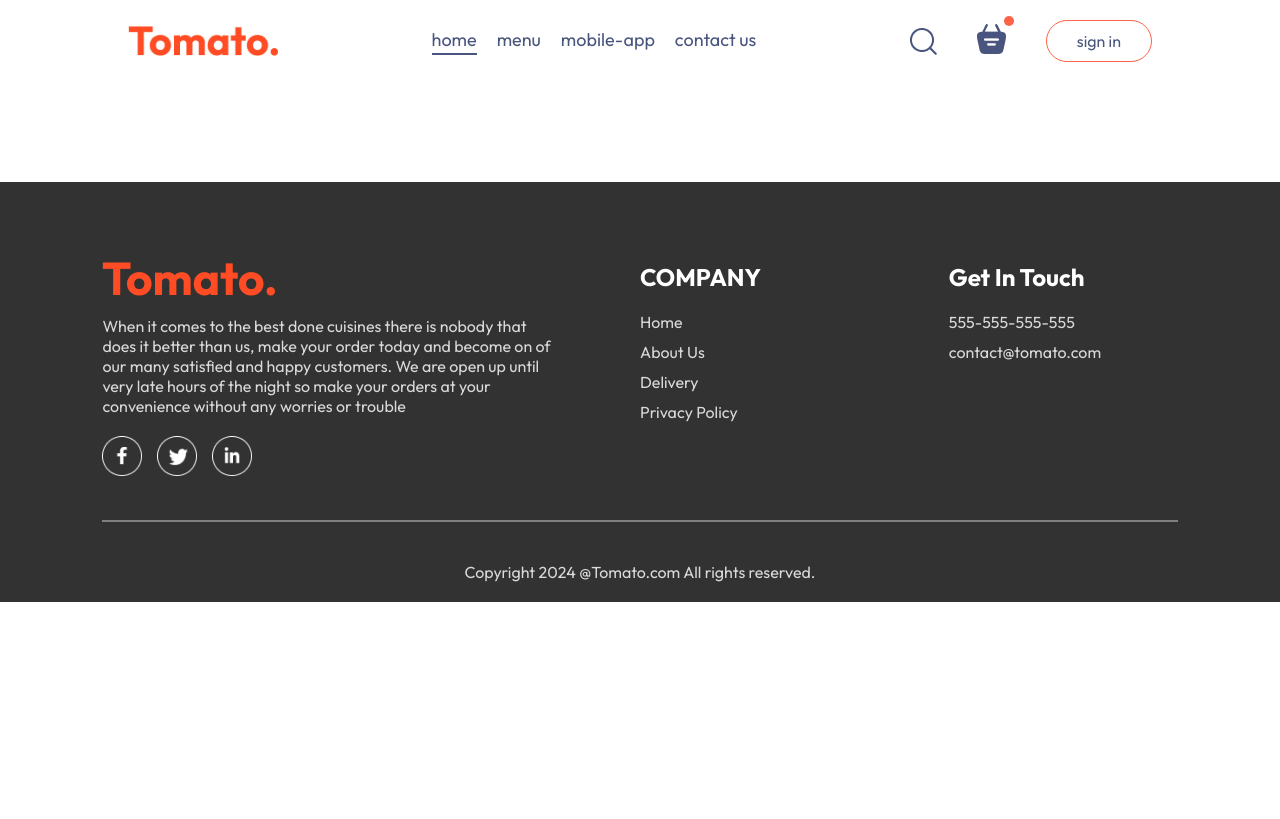
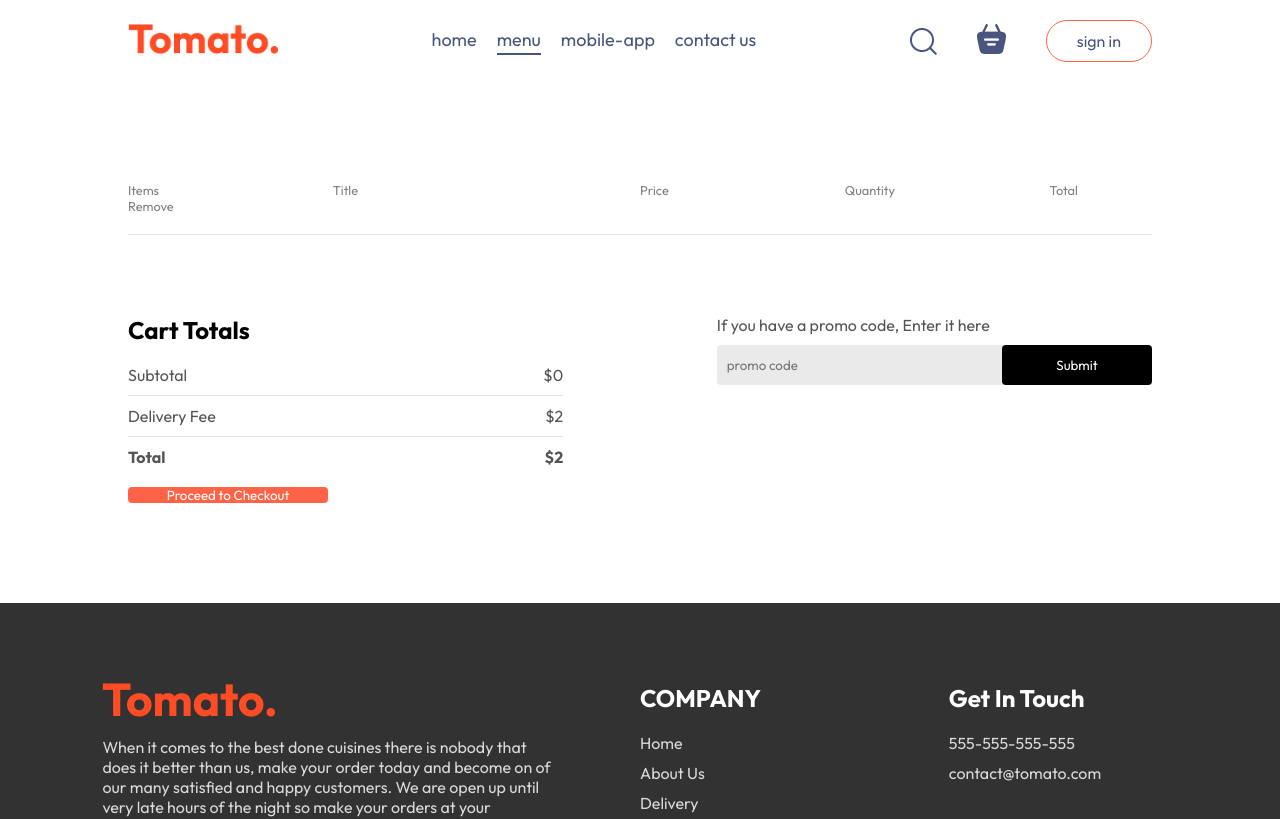
Before and after one commit to BrianWahungu/food-del, a React (Vite) app in the folder frontend/: page /Cart in a window 1280 px wide. Shown: the top 819 px of the page. Built offline with nearby package versions, Linux system fonts and the light colour scheme.

Commit message:
Create Cart Page Complete

```diff
--- a/frontend/src/components/Navbar/Navbar.jsx
+++ b/frontend/src/components/Navbar/Navbar.jsx
@@ -1,15 +1,18 @@
-import React, { useState } from 'react'
+import React, { useContext, useState } from 'react'
 import './Navbar.css'
 import { assets } from '../../assets/assets'
 import { Link } from 'react-router-dom';
+import { StoreContext } from '../../context/StoreContext';
 
 const Navbar = ({setShowLogin}) => {
 
-    const [menu,setMenu] = useState("home")
+    const [menu,setMenu] = useState("menu")
+
+    const {getTotalCartAmount} = useContext(StoreContext);
 
   return (
     <div className='navbar'>
-        <img src={assets.logo} alt="" className="logo" />
+        <Link to='/'><img src={assets.logo} alt="" className="logo" /></Link>
         <ul className="navbar-menu">
             <Link to='/' onClick={()=>setMenu("home")} className={menu==="home"?"active":""}>home</Link>
             <a href='#explore-menu' onClick={()=>setMenu("menu")}className={menu==="menu"?"active":""}>menu</a>
@@ -19,8 +22,8 @@ const Navbar = ({setShowLogin}) => {
         <div className="navbar-right">
             <img src={assets.search_icon} alt="" />
             <div className="navbar-search-icon">
-                <img src={assets.basket_icon} alt="" />
-                <div className="dot"></div>
+                <Link to='/cart'><img src={assets.basket_icon} alt="" /></Link>
+                <div className={getTotalCartAmount()===0?"":"dot"}></div>
             </div>
             <button onClick={()=>setShowLogin(true)}>sign in</button>
         </div>
--- a/frontend/src/context/StoreContext.jsx
+++ b/frontend/src/context/StoreContext.jsx
@@ -1,42 +1,48 @@
 import { createContext, useEffect, useState } from "react";
 import { food_list } from "../assets/assets";
 
-export const StoreContext = createContext(null)
+export const StoreContext = createContext(null);
 
 const StoreContextProvider = (props) => {
-
-    const [cartItems,setCartItems] = useState({});
+  const [cartItems, setCartItems] = useState({});
 
   const addToCart = (itemId) => {
     if (!cartItems[itemId]) {
-            setCartItems((prev)=>({...prev,[itemId]:1}))
+      setCartItems((prev) => ({ ...prev, [itemId]: 1 }));
+    } else {
+      setCartItems((prev) => ({ ...prev, [itemId]: prev[itemId] + 1 }));
     }
-        else {
-            setCartItems((prev)=>({...prev,[itemId]:prev[itemId]+1}))
+  };
+
+  const removeFromCart = (itemId) => {
+    setCartItems((prev) => ({ ...prev, [itemId]: prev[itemId] - 1 }));
+  };
+
+  const getTotalCartAmount = () => {
+    let totalAmount = 0;
+    for (const item in cartItems) {
+      if (cartItems[item] > 0) {
+        let itemInfo = food_list.find((product) => product._id === item);
+        totalAmount += itemInfo.price * cartItems[item];
       }
     }
-
-    const removeFromCart = (itemId) => {
-        setCartItems((prev)=>({...prev,[itemId]:prev[itemId]-1}))
-    }
-
-    useEffect(()=>{
-        console.log(cartItems);
-    },[cartItems])
+    return totalAmount;
+  };
 
   const contextValue = {
     food_list,
     cartItems,
     setCartItems,
     addToCart,
-        removeFromCart
-    }
+    removeFromCart,
+    getTotalCartAmount
+  };
 
-    return(
+  return (
     <StoreContext.Provider value={contextValue}>
       {props.children}
     </StoreContext.Provider>
-    )
-}
+  );
+};
 
 export default StoreContextProvider;
--- a/frontend/src/pages/Cart/Cart.css
+++ b/frontend/src/pages/Cart/Cart.css
@@ -0,0 +1,90 @@
+.cart{
+    margin-top: 100px;
+}
+.cart-items-title{
+    display: grid;
+    grid-template-columns: 1fr 1.5fr 1fr 1fr 0.5fr;
+    align-items: center;
+    color: gray;
+    font-size: max(1vw,10px);
+}
+.cart-items-item{
+    margin: 10px 0px;
+    color: black;
+}
+.cart-items-item img{
+    width: 50px;
+}
+.cart hr{
+    height: 1px;
+    background-color: #e2e2e2;
+    border: none;
+}
+.cart-items-item .cross{
+    cursor: pointer;
+}
+.cart-bottom{
+    margin-top: 80px;
+    display: flex;
+    justify-content: space-between;
+    gap: max(12vw,20px);
+}
+.cart-total{
+    flex: 1;
+    display: flex;
+    flex-direction: column;
+    gap: 20px;
+}
+.cart-total-details{
+    display: flex;
+    justify-content: space-between;
+    color: #555;
+}
+.cart-total hr{
+    margin: 10px 0px;
+}
+.cart-total button{
+    border: none;
+    color: white;
+    background-color: tomato;
+    width: max(15vw,200px);
+    padding: 12px,0px;
+    border-radius: 4px;
+    cursor: pointer;
+}
+.cart-promocode{
+    flex: 1;
+}
+.cart-promocode p{
+    color: #555;
+}
+.cart-promocode-input{
+    margin-top: 10px;
+    display: flex;
+    justify-content: space-between;
+    align-items: center;
+    background-color: #eaeaea;
+    border-radius: 4px;
+}
+.cart-promocode-input input{
+    background: transparent;
+    border: none;
+    outline: none;
+    padding-left: 10px;
+}
+.cart-promocode-input button{
+    width: max(10vw,150px);
+    padding: 12px 5px;
+    background-color: black;
+    border: none;
+    color: white;
+    border-radius: 4px;
+}
+@media (max-width:750px) {
+    .cart-bottom{
+        flex-direction: column-reverse;
+    }
+    .cart-promocode{
+        justify-content: start;
+    }
+}
--- a/frontend/src/pages/Cart/Cart.jsx
+++ b/frontend/src/pages/Cart/Cart.jsx
@@ -1,9 +1,73 @@
-import React from 'react'
+import React, { useContext } from 'react'
 import './Cart.css'
+import {StoreContext} from '../../context/StoreContext'
+
 const Cart = () => {
+
+  const {cartItems,food_list,removeFromCart, getTotalCartAmount} = useContext(StoreContext);
   return (
-    <div>
-
+    <div className='cart'>
+      <div className="cart-items">
+        <div className="cart-items-title">
+          <p>Items</p>
+          <p>Title</p>
+          <p>Price</p>
+          <p>Quantity</p>
+          <p>Total</p>
+          <p>Remove</p>
+        </div>
+        <br />
+        <hr />
+        {food_list.map((item,index)=>{
+            if(cartItems[item._id]>0)
+              {
+                return (
+                  <div>
+                  <div className='cart-items-title cart-items-item'>
+                      <img src={item.image} alt="" />
+                      <p>{item.name}</p>
+                      <p>${item.price}</p>
+                      <p>{cartItems[item._id]}</p>
+                      <p>${item.price*cartItems[item._id]}</p>
+                      <p onClick={()=>removeFromCart(item._id)} className='cross'>x</p>
+                  </div>
+                  <hr />
+                  </div>
+                )
+              }
+        })}
+      </div>
+      <div className="cart-bottom">
+        <div className="cart-total">
+          <h2>Cart Totals</h2>
+          <div>
+            <div className="cart-total-details">
+                <p>Subtotal</p>
+                <p>${getTotalCartAmount()}</p>
+            </div>
+            <hr />
+            <div className="cart-total-details">
+                <p>Delivery Fee</p>
+                <p>${2}</p>
+            </div>
+            <hr />
+            <div className="cart-total-details">
+                <b>Total</b>
+                <b>${getTotalCartAmount()+2}</b>
+            </div>
+          </div>
+          <button>Proceed to Checkout</button>
+        </div>
+        <div className="cart-promocode">
+          <div>
+            <p>If you have a promo code, Enter it here</p>
+            <div className='cart-promocode-input'>
+                <input type="text" placeholder='promo code' />
+                <button>Submit</button>
+            </div>
+          </div>
+        </div>
+      </div>
     </div>
   )
 }
```
Lines whose indentation alone changed are shown as unchanged.
